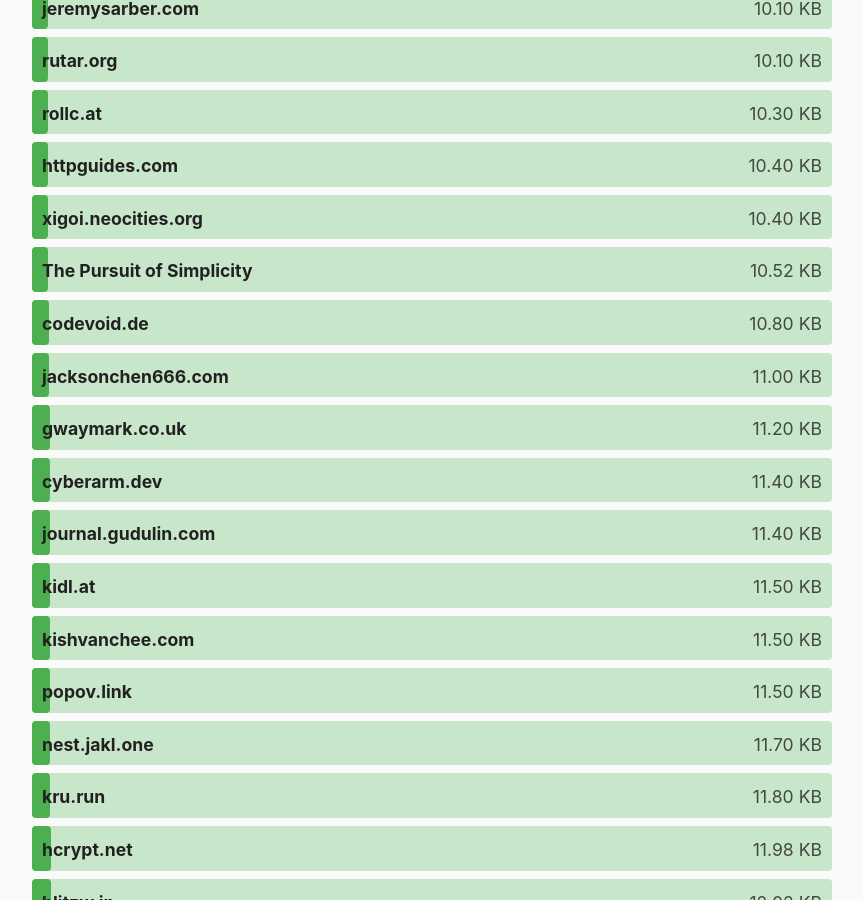
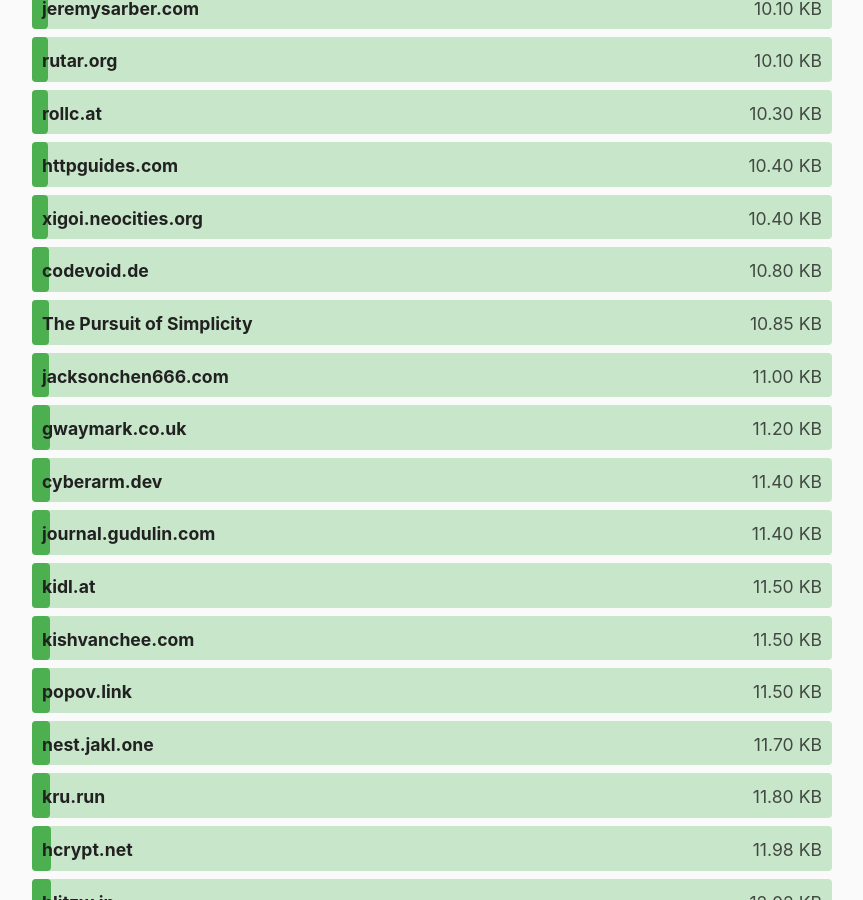
Before and after one commit to kevquirk/512kb.club, a Jekyll site: the page built from index.md, in a window 1280 px wide and 900 px high, scrolled down 5688 px. Shown: the whole window, without its empty margins (208-1071 px from the left). Built offline with Jekyll 4.4.1, drawn with Linux system fonts in a browser that asks for light colours.

Commit message:
Update sites.yml

```diff
--- a/_data/sites.yml
+++ b/_data/sites.yml
@@ -3675,5 +3675,5 @@
 
 - domain: The Pursuit of Simplicity
   url: https://pursuit-of-simplicity.pages.dev/
-  size: 10.52
-  last_checked: 2024-02-14
+  size: 10.85
+  last_checked: 2024-02-15
```
